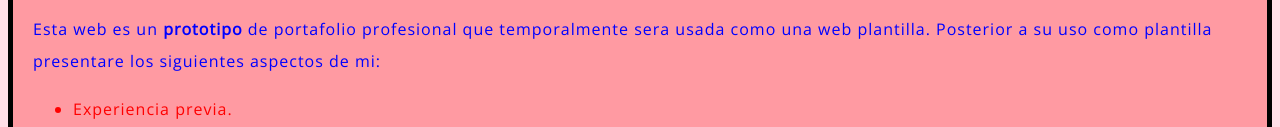
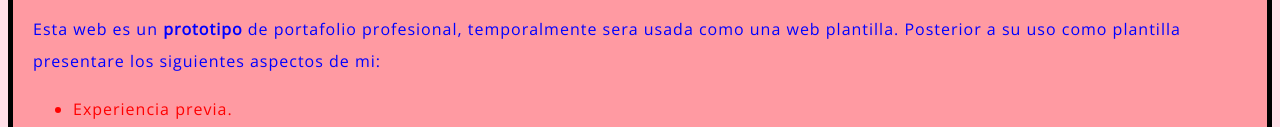
Before and after one commit to akzule/Akzule, a plain HTML site: page portafolio/index.html in a window 1280 px wide. Shown: the part 238-365 px from the top of the page. Drawn offline with nearby package versions, Linux system fonts and the light colour scheme.

Commit message:
Update index.html

```diff
--- a/portafolio/index.html
+++ b/portafolio/index.html
@@ -33,8 +33,7 @@ pendientes <abbr> para abreviaturas, desenvolver la primera vez y se puede usar
     <!-- Elementos de presentacion en desuso: cursiva <i>, negrita <b>, subrayado <u> -->
     <h1><em> Portafolio Akzule </em></h1>
     <img src="images/pack-icon.png" width="100" height="100" alt="Icono, cuatro cuadrados de color azul, verde, rojo, amarillo que forman uno mayor, tienen bordes de un tono mas oscuro." />
-
-    <p> Esta web es un <strong>prototipo</strong> de portafolio profesional que temporalmente sera usada como una web plantilla. Posterior a su uso como plantilla presentare los siguientes aspectos de mi: </p>
+    <p> Esta web es un <strong>prototipo</strong> de portafolio profesional, temporalmente sera usada como una web plantilla. Posterior a su uso como plantilla presentare los siguientes aspectos de mi: </p>
 
     <!-- Listas desordenadas <ul> y ordenadas <ol> -->
     <ul>
```
